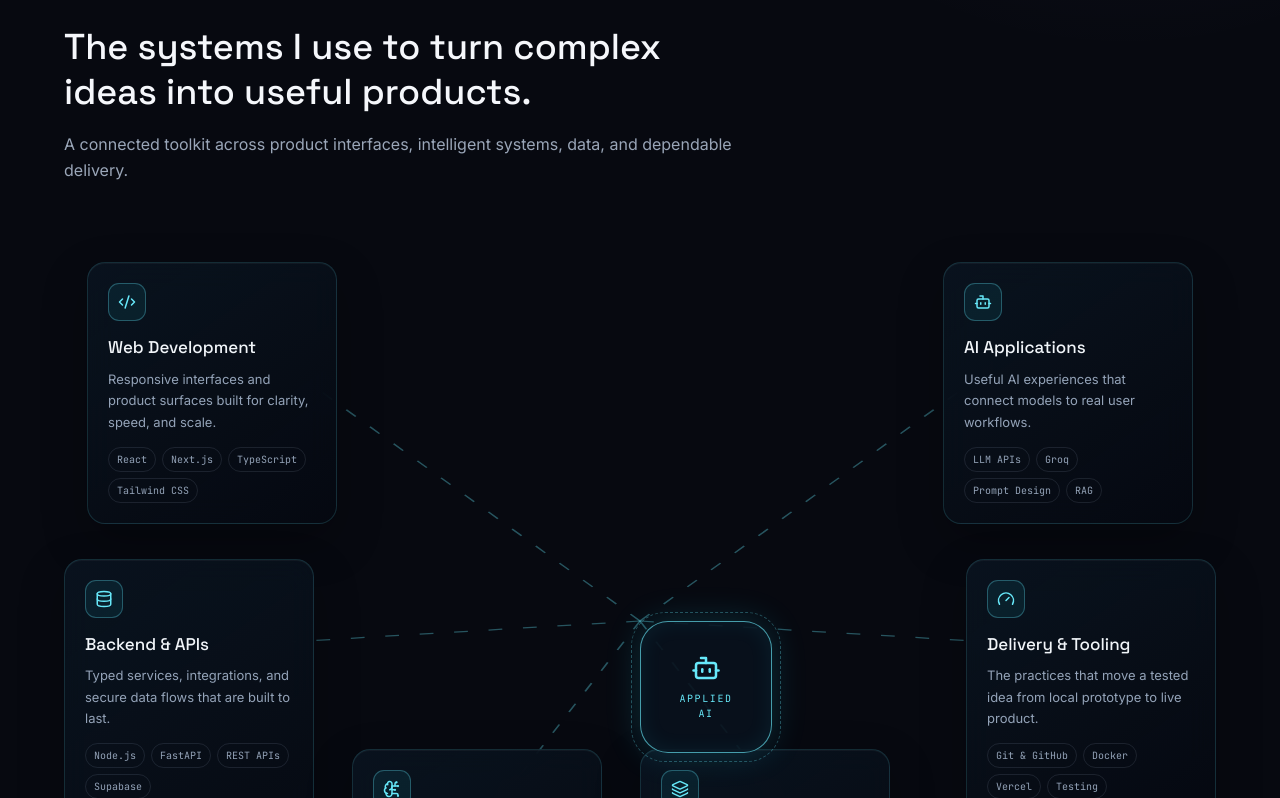
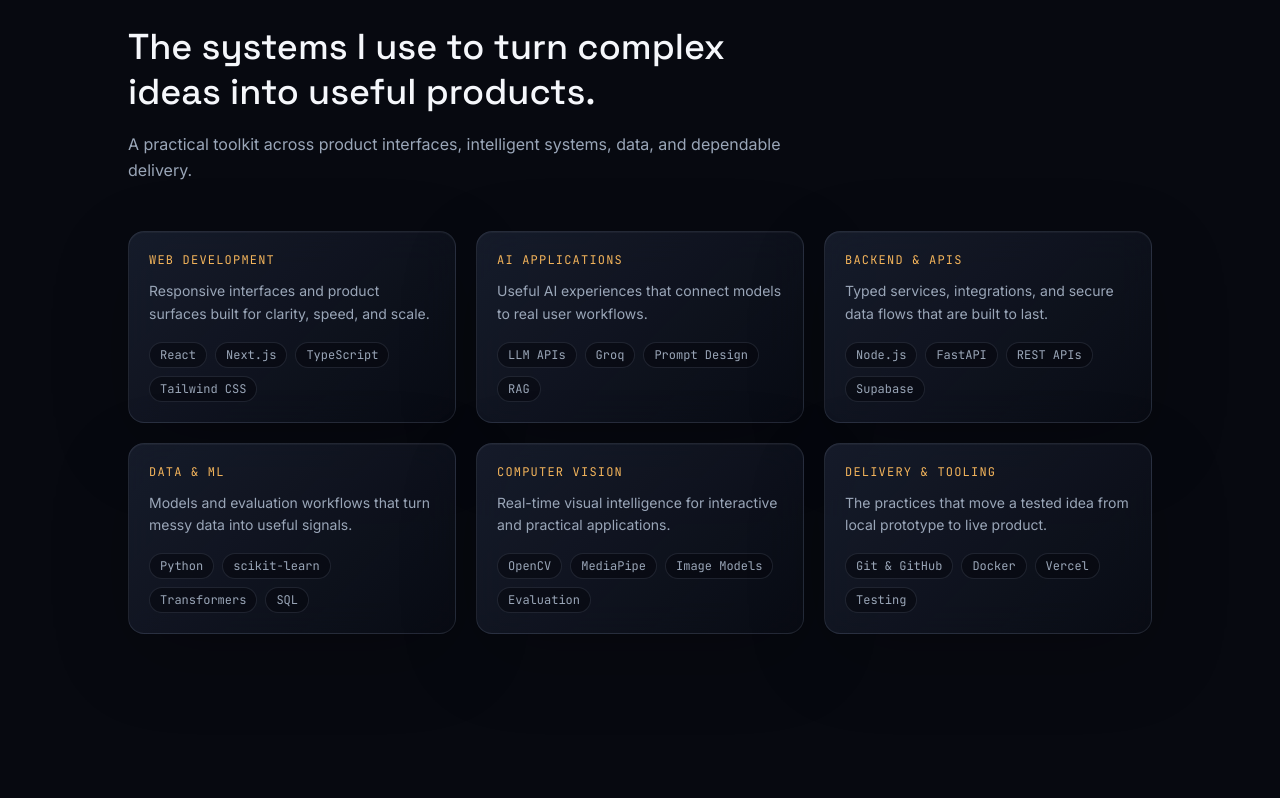
Before and after one commit to LostxSoul01/Jawad_Portfolio, a Next.js app: page / in a window 1280 px wide. Shown: the part 1662-2460 px from the top of the page. Built offline with nearby package versions, Linux system fonts and the light colour scheme.

Commit message:
revert: restore skills card layout

```diff
--- a/src/components/Skills.tsx
+++ b/src/components/Skills.tsx
@@ -1,50 +1,44 @@
 "use client";
 
 import { motion } from "framer-motion";
-import { Bot, BrainCircuit, Code2, Database, Gauge, Layers3 } from "lucide-react";
 import SectionLabel from "./SectionLabel";
 import { skillGroups } from "@/data/skills";
-
-const icons = [Code2, Bot, Database, BrainCircuit, Layers3, Gauge];
 
 export default function Skills() {
   return (
     <section id="skills" className="relative overflow-hidden px-6 py-28">
-      <div className="mx-auto max-w-6xl">
+      <div className="mx-auto max-w-5xl">
         <SectionLabel index="02" label="skills" />
         <div className="mb-12 max-w-2xl">
-          <p className="font-display text-3xl leading-tight text-text-primary sm:text-4xl">The systems I use to turn complex ideas into useful products.</p>
-          <p className="mt-4 leading-relaxed text-text-muted">A connected toolkit across product interfaces, intelligent systems, data, and dependable delivery.</p>
+          <p className="font-display text-3xl leading-tight text-text-primary sm:text-4xl">
+            The systems I use to turn complex ideas into useful products.
+          </p>
+          <p className="mt-4 leading-relaxed text-text-muted">
+            A practical toolkit across product interfaces, intelligent systems, data, and dependable delivery.
+          </p>
         </div>
 
-        <div className="skills-network">
-          <svg className="skills-network__lines" viewBox="0 0 100 100" preserveAspectRatio="none" aria-hidden="true">
-            <path d="M50 50 L18 16" />
-            <path d="M50 50 L82 16" />
-            <path d="M50 50 L16 53" />
-            <path d="M50 50 L31 86" />
-            <path d="M50 50 L69 86" />
-            <path d="M50 50 L84 53" />
-          </svg>
-          <motion.div className="skills-network__core" initial={{ scale: 0.8, opacity: 0 }} whileInView={{ scale: 1, opacity: 1 }} viewport={{ once: true }} transition={{ type: "spring", stiffness: 160 }}>
-            <span className="skills-network__core-ring" />
-            <Bot size={30} />
-            <span>APPLIED<br />AI</span>
-          </motion.div>
-
-          <div className="skills-network__cards">
-            {skillGroups.map((group, index) => {
-              const Icon = icons[index] ?? BrainCircuit;
-              return (
-                <motion.article key={group.label} initial={{ opacity: 0, y: 18 }} whileInView={{ opacity: 1, y: 0 }} viewport={{ once: true, margin: "-50px" }} transition={{ duration: 0.45, delay: index * 0.07 }} className={`skills-node skills-node--${index + 1}`}>
-                  <div className="skills-node__icon"><Icon size={18} /></div>
-                  <h3>{group.label}</h3>
-                  <p>{group.description}</p>
-                  <div className="skills-node__tags">{group.items.map((item) => <span key={item}>{item}</span>)}</div>
-                </motion.article>
-              );
-            })}
-          </div>
+        <div className="grid gap-5 sm:grid-cols-2 lg:grid-cols-3">
+          {skillGroups.map((group, index) => (
+            <motion.article
+              key={group.label}
+              initial={{ opacity: 0, y: 18 }}
+              whileInView={{ opacity: 1, y: 0 }}
+              viewport={{ once: true, margin: "-60px" }}
+              transition={{ duration: 0.45, delay: index * 0.06 }}
+              className="glass-panel rounded-2xl p-5 transition-all duration-300 hover:-translate-y-1 hover:border-hairline-bright"
+            >
+              <p className="mb-3 font-mono text-xs uppercase tracking-widest text-signal">{group.label}</p>
+              <p className="mb-4 text-sm leading-relaxed text-text-muted">{group.description}</p>
+              <div className="flex flex-wrap gap-2">
+                {group.items.map((item) => (
+                  <span key={item} className="rounded-full border border-hairline bg-void/60 px-2.5 py-1 font-mono text-xs text-text-muted">
+                    {item}
+                  </span>
+                ))}
+              </div>
+            </motion.article>
+          ))}
         </div>
       </div>
     </section>
```
